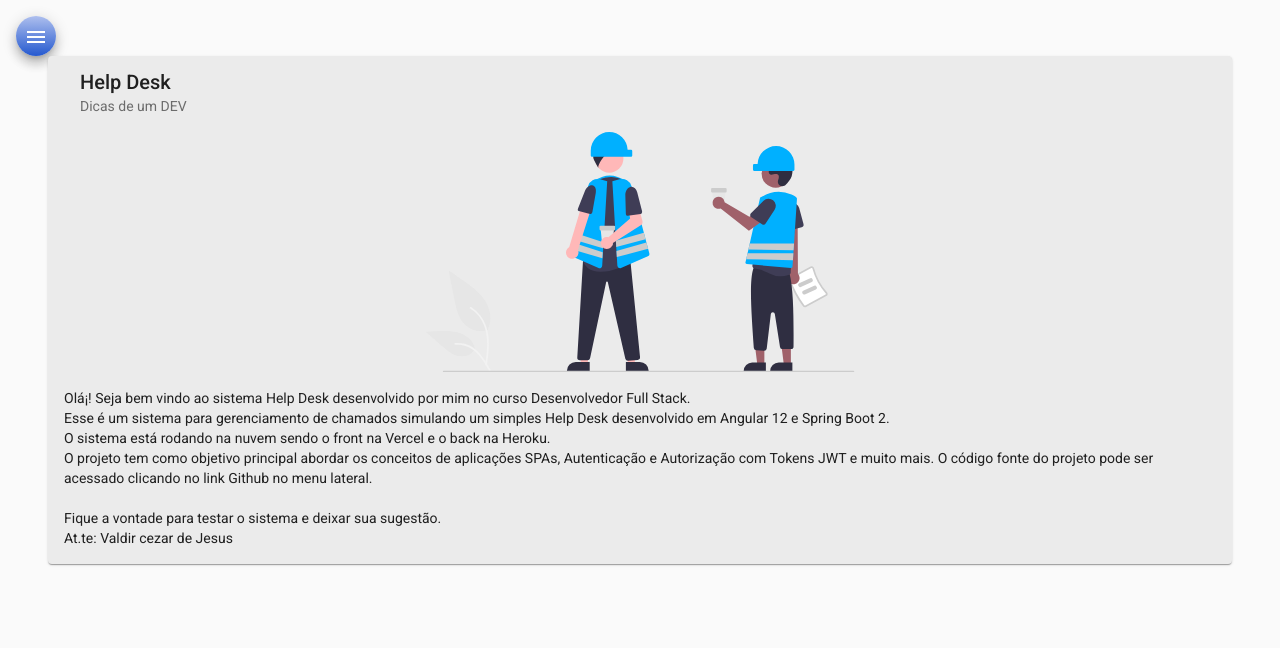
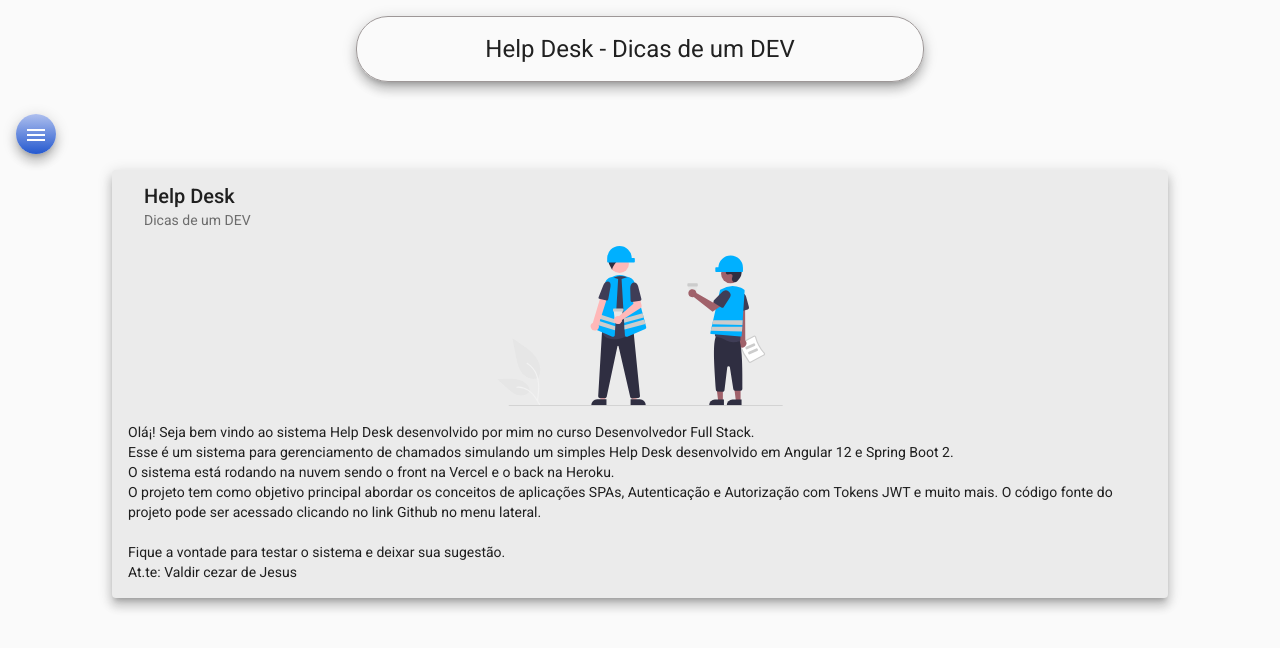
Before and after one commit to ricardofandradegit/helpdesk-frontend, an Angular app: page /home in a window 1280 px wide. Shown: the top 648 px of the page. Built offline with nearby package versions, Linux system fonts and the light colour scheme.

Commit message:
HTML e CSS para HEADER

```diff
--- a/src/app/components/header/header.component.css
+++ b/src/app/components/header/header.component.css
@@ -0,0 +1,12 @@
+.container {
+    display: flex;
+    align-items: center;
+    justify-content: center;
+}
+
+h1 {
+    margin-top: 1rem;
+    border: 1px solid rgb(157, 151, 151);
+    padding: 1rem 10%;
+    border-radius: 2rem;
+}
--- a/src/app/components/header/header.component.html
+++ b/src/app/components/header/header.component.html
@@ -1 +1,3 @@
-<p>header works!</p>
+<div class="container">
+    <h1 class="mat-elevation-z8">Help Desk - Dicas de um DEV</h1>
+</div>
--- a/src/app/components/home/home.component.css
+++ b/src/app/components/home/home.component.css
@@ -1,9 +1,9 @@
 .card {
-    width: 90%;
-    margin: auto;
+    width: 80%;
+    margin: 1rem auto;
     background-color: rgb(235, 235, 235);
 }
 
 img {
-    height: 15rem;
+    height: 10rem;
 }
--- a/src/app/components/home/home.component.html
+++ b/src/app/components/home/home.component.html
@@ -1,4 +1,4 @@
-<mat-card class="card">
+<mat-card class="card mat-elevation-z8">
     <mat-card-header>
       <mat-card-title>Help Desk</mat-card-title>
       <mat-card-subtitle>Dicas de um DEV</mat-card-subtitle>
--- a/src/app/components/nav/nav.component.html
+++ b/src/app/components/nav/nav.component.html
@@ -26,6 +26,7 @@
     </mat-drawer>
 
     <div class="sidenav-content">
+        <app-header></app-header>
         <button class="menu mat-elevation-z8" (click)="drawer.toggle()" mat-icon-button>
             <mat-icon>menu</mat-icon>
         </button>
```
